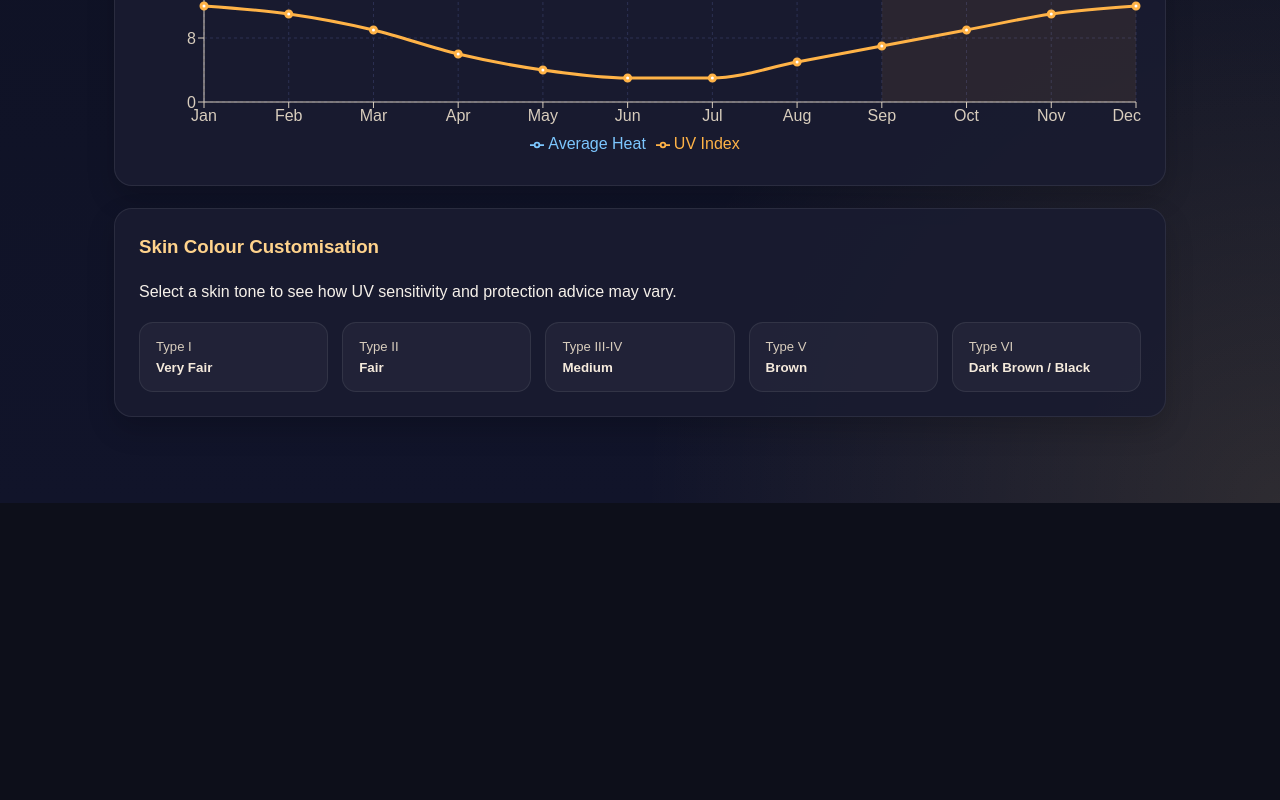
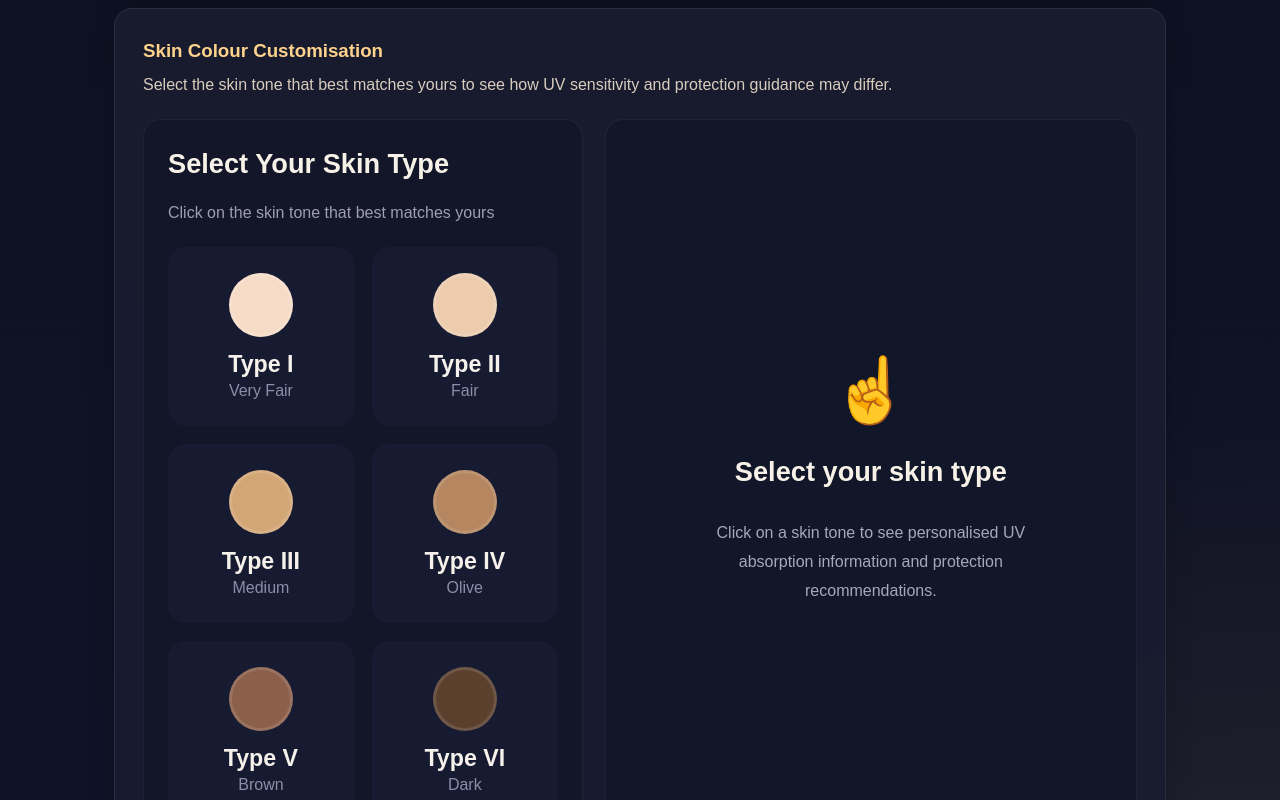
Before and after one commit to Someone1108/FIT5120-Team-07-Onboarding-Project, a React app in the folder frontend/: page /uv-awareness in a window 1280 px wide. Shown: the part 1200-2000 px from the top of the page. Before the commit the page ends 1703 px from the top, so only its background shows below. Built offline with nearby package versions, Linux system fonts and the light colour scheme; the HTML template or start-up script is replaced by a standard one.

Commit message:
Added interactive skin tone customisation section to UV Awareness page

```diff
--- a/frontend/src/App.css
+++ b/frontend/src/App.css
@@ -420,3 +420,208 @@
     margin-top: 0;
   }
 }
+
+/* Skin colour customisation section */
+.skin-awareness-section {
+  padding: 28px;
+}
+
+.skin-awareness-header {
+  margin-bottom: 22px;
+}
+
+.skin-awareness-header h3 {
+  margin-bottom: 8px;
+}
+
+.skin-awareness-header p {
+  margin: 0;
+  color: #d8cdbd;
+}
+
+.skin-awareness-layout {
+  display: grid;
+  grid-template-columns: 0.95fr 1.15fr;
+  gap: 22px;
+}
+
+.skin-selector-panel,
+.skin-result-panel {
+  background: rgba(17, 21, 40, 0.72);
+  border: 1px solid rgba(255, 255, 255, 0.06);
+  border-radius: 18px;
+  padding: 24px;
+}
+
+.skin-selector-panel h4,
+.skin-result-panel h4 {
+  margin-top: 0;
+  margin-bottom: 8px;
+  color: #f7f1e8;
+  font-size: 1.7rem;
+}
+
+.selector-subtext {
+  color: #9f9db1;
+  margin-bottom: 22px;
+}
+
+.skin-types-grid {
+  display: grid;
+  grid-template-columns: repeat(2, 1fr);
+  gap: 18px;
+}
+
+.skin-type-btn {
+  display: flex;
+  flex-direction: column;
+  align-items: center;
+  justify-content: center;
+  padding: 24px 14px;
+  background: rgba(24, 28, 50, 0.92);
+  border: 2px solid transparent;
+  border-radius: 18px;
+  cursor: pointer;
+  transition: all 0.25s ease;
+  color: #f6f1ea;
+}
+
+.skin-type-btn:hover {
+  transform: translateY(-2px);
+  border-color: rgba(255, 179, 71, 0.35);
+  background: rgba(30, 34, 58, 0.96);
+}
+
+.skin-type-btn-active {
+  border-color: #ffb347;
+  box-shadow: 0 0 0 3px rgba(255, 179, 71, 0.12);
+}
+
+.skin-color-circle {
+  width: 64px;
+  height: 64px;
+  border-radius: 50%;
+  border: 3px solid rgba(255, 255, 255, 0.12);
+  margin-bottom: 14px;
+}
+
+.skin-type-name {
+  font-size: 1.45rem;
+  font-weight: 700;
+  color: #f6f1ea;
+  margin-bottom: 4px;
+}
+
+.skin-type-desc {
+  color: #8f8ca7;
+  font-size: 1rem;
+}
+
+.skin-empty-state {
+  min-height: 100%;
+  display: flex;
+  flex-direction: column;
+  align-items: center;
+  justify-content: center;
+  text-align: center;
+  color: #a8a6bb;
+  padding: 36px 24px;
+}
+
+.skin-empty-icon {
+  font-size: 4rem;
+  margin-bottom: 14px;
+}
+
+.skin-empty-state h4 {
+  margin-bottom: 10px;
+}
+
+.skin-empty-state p {
+  max-width: 360px;
+  line-height: 1.8;
+}
+
+.skin-result-content {
+  display: flex;
+  flex-direction: column;
+  gap: 18px;
+}
+
+.skin-result-top {
+  display: flex;
+  align-items: center;
+  gap: 16px;
+}
+
+.skin-result-circle {
+  width: 70px;
+  height: 70px;
+  border-radius: 50%;
+  border: 3px solid rgba(255, 255, 255, 0.12);
+  flex-shrink: 0;
+}
+
+.result-type-label {
+  margin: 0 0 4px 0;
+  color: #ffcf88;
+  font-size: 0.9rem;
+  font-weight: 700;
+  text-transform: uppercase;
+}
+
+.skin-result-top h4 {
+  margin: 0 0 8px 0;
+  font-size: 1.8rem;
+}
+
+.sensitivity-badge {
+  display: inline-block;
+  background: rgba(255, 179, 71, 0.12);
+  color: #ffcf88;
+  border: 1px solid rgba(255, 179, 71, 0.18);
+  padding: 8px 12px;
+  border-radius: 999px;
+  font-size: 0.92rem;
+  font-weight: 700;
+}
+
+.skin-result-card {
+  background: rgba(255, 255, 255, 0.03);
+  border: 1px solid rgba(255, 255, 255, 0.06);
+  border-radius: 14px;
+  padding: 16px 18px;
+}
+
+.skin-result-card h5 {
+  margin: 0 0 8px 0;
+  color: #ffd38c;
+  font-size: 1rem;
+}
+
+.skin-result-card p {
+  margin: 0;
+  color: #e7ddcf;
+  line-height: 1.7;
+}
+
+@media (max-width: 980px) {
+  .skin-awareness-layout {
+    grid-template-columns: 1fr;
+  }
+}
+
+@media (max-width: 640px) {
+  .skin-types-grid {
+    grid-template-columns: 1fr;
+  }
+
+  .skin-selector-panel h4,
+  .skin-result-panel h4 {
+    font-size: 1.4rem;
+  }
+
+  .skin-type-name {
+    font-size: 1.2rem;
+  }
+}
--- a/frontend/src/data/skinToneData.js
+++ b/frontend/src/data/skinToneData.js
@@ -1,48 +1,81 @@
 const skinToneData = [
   {
     id: 1,
+    type: "Type I",
     name: "Very Fair",
-    shortLabel: "Type I",
+    color: "#f6dcc7",
     sensitivity: "Very high UV sensitivity",
-    absorption: "Lower melanin means less natural protection from UV radiation.",
+    absorption:
+      "Lower melanin means this skin type has less natural UV protection and burns very quickly.",
+    risk:
+      "This skin tone is highly sensitive to UV radiation, especially during high and very high UV periods.",
     advice:
-      "Use SPF 50+, seek shade early, and avoid long direct sun exposure during midday hours."
+      "Use SPF 50+, wear a hat and sunglasses, seek shade early, and avoid long direct sun exposure during midday hours."
   },
   {
     id: 2,
+    type: "Type II",
     name: "Fair",
-    shortLabel: "Type II",
+    color: "#ecccad",
     sensitivity: "High UV sensitivity",
-    absorption: "Can burn quickly and still needs strong daily protection.",
+    absorption:
+      "This skin type has low natural UV protection and can still burn quickly on strong UV days.",
+    risk:
+      "UV exposure can damage the skin even after a short time outdoors when UV levels are high.",
     advice:
-      "Use SPF 30+ to 50+, wear a hat and sunglasses, and reapply sunscreen regularly."
+      "Use SPF 30+ to 50+, reapply sunscreen every 2 hours, and reduce direct sun exposure during peak UV times."
   },
   {
     id: 3,
+    type: "Type III",
     name: "Medium",
-    shortLabel: "Type III-IV",
+    color: "#d2a675",
     sensitivity: "Moderate UV sensitivity",
-    absorption: "Has more natural protection than fair skin but can still be damaged by UV.",
+    absorption:
+      "This skin tone has more melanin than fair skin, but UV damage can still happen during prolonged exposure.",
+    risk:
+      "The risk of visible burning may be lower, but high UV still causes long-term skin damage.",
     advice:
-      "Use SPF 30+, limit long outdoor exposure, and protect skin during peak UV times."
+      "Use SPF 30+, sunglasses, and shade during high UV periods, especially in the middle of the day."
   },
   {
     id: 4,
-    name: "Brown",
-    shortLabel: "Type V",
-    sensitivity: "Lower UV sensitivity than lighter skin tones",
-    absorption: "More melanin offers some protection, but UV damage is still possible.",
+    type: "Type IV",
+    name: "Olive",
+    color: "#b58660",
+    sensitivity: "Moderate to lower visible burning risk",
+    absorption:
+      "This skin tone has more natural melanin protection, but UV exposure can still damage skin over time.",
+    risk:
+      "It may not burn as quickly as lighter skin tones, but that does not remove UV risk.",
     advice:
-      "Use sunscreen, especially during high UV days, and do not assume darker skin removes the risk."
+      "Use sunscreen, especially on high UV days, and wear protective accessories like hats and sunglasses."
   },
   {
     id: 5,
-    name: "Dark Brown / Black",
-    shortLabel: "Type VI",
-    sensitivity: "Lower visible burning risk, but UV exposure still matters",
-    absorption: "Higher melanin gives more natural protection, but long-term UV damage can still occur.",
+    type: "Type V",
+    name: "Brown",
+    color: "#8b5f4a",
+    sensitivity: "Lower visible burning risk",
+    absorption:
+      "Higher melanin provides more natural protection, but UV radiation can still cause damage and increase long-term health risks.",
+    risk:
+      "The risk of sunburn may be lower, but UV damage and skin cancer risk are not zero.",
     advice:
-      "Use SPF 30+, sunglasses, and shade where possible. Skin cancer risk is lower but not zero."
+      "Use SPF 30+, seek shade when UV is high, and do not assume darker skin removes the need for protection."
+  },
+  {
+    id: 6,
+    type: "Type VI",
+    name: "Dark",
+    color: "#5b402d",
+    sensitivity: "Lower visible burning risk, but still affected by UV",
+    absorption:
+      "This skin tone has the highest melanin level in this selector, which gives more natural UV protection than lighter skin tones.",
+    risk:
+      "Although visible burning is less common, UV exposure can still contribute to long-term skin damage.",
+    advice:
+      "Use sunscreen, sunglasses, and shade during extreme UV periods. Protection is still recommended."
   }
 ];
 
--- a/frontend/src/pages/UVAwareness.jsx
+++ b/frontend/src/pages/UVAwareness.jsx
@@ -1,18 +1,4 @@
 import { useState } from "react";
-import {
-  ResponsiveContainer,
-  BarChart,
-  Bar,
-  LineChart,
-  Line,
-  XAxis,
-  YAxis,
-  CartesianGrid,
-  Tooltip,
-  Legend,
-  ReferenceArea
-} from "recharts";
-import { skinCancerImpactData, uvTrendData } from "../data/chartData";
 import skinToneData from "../data/skinToneData";
 
 function UVAwareness() {
@@ -40,86 +26,111 @@ function UVAwareness() {
       <section className="chart-card">
         <h3>Skin Cancer Impact in Australia</h3>
         <p className="chart-note">
-          This chart compares annual skin cancer incidence and deaths.
+          This chart area will display the final visualisation once the dataset
+          is added by the team.
         </p>
-        <div className="real-chart">
-          <ResponsiveContainer width="100%" height={320}>
-            <BarChart data={skinCancerImpactData}>
-              <CartesianGrid strokeDasharray="3 3" stroke="#2c3153" />
-              <XAxis dataKey="year" stroke="#d8cdbd" />
-              <YAxis stroke="#d8cdbd" />
-              <Tooltip />
-              <Legend />
-              <Bar dataKey="incidence" fill="#ffb347" name="Incidence" />
-              <Bar dataKey="deaths" fill="#ff6b6b" name="Deaths" />
-            </BarChart>
-          </ResponsiveContainer>
-        </div>
+        <div className="chart-placeholder">Skin cancer chart placeholder</div>
       </section>
 
       <section className="chart-card">
         <h3>Australian UV or Heat Trends Over Time</h3>
         <p className="chart-note">
-          This line graph shows how UV and heat levels change through the year.
-          Harmful UV periods are where the UV index rises above safer levels.
+          This section will show a line graph highlighting harmful UV periods.
         </p>
-        <div className="real-chart">
-          <ResponsiveContainer width="100%" height={320}>
-            <LineChart data={uvTrendData}>
-              <CartesianGrid strokeDasharray="3 3" stroke="#2c3153" />
-              <XAxis dataKey="month" stroke="#d8cdbd" />
-              <YAxis stroke="#d8cdbd" />
-              <Tooltip />
-              <Legend />
-              <ReferenceArea x1="Jan" x2="Mar" fill="#ff9f43" fillOpacity={0.08} />
-              <ReferenceArea x1="Sep" x2="Dec" fill="#ff9f43" fillOpacity={0.08} />
-              <Line
-                type="monotone"
-                dataKey="uv"
-                stroke="#ffb347"
-                strokeWidth={3}
-                name="UV Index"
-              />
-              <Line
-                type="monotone"
-                dataKey="heat"
-                stroke="#7cc6fe"
-                strokeWidth={3}
-                name="Average Heat"
-              />
-            </LineChart>
-          </ResponsiveContainer>
+        <div className="chart-placeholder">UV trend line graph placeholder</div>
+      </section>
+
+      <section className="info-card skin-awareness-section">
+        <div className="skin-awareness-header">
+          <h3>Skin Colour Customisation</h3>
+          <p>
+            Select the skin tone that best matches yours to see how UV
+            sensitivity and protection guidance may differ.
+          </p>
+        </div>
+
+        <div className="skin-awareness-layout">
+          <div className="skin-selector-panel">
+            <h4>Select Your Skin Type</h4>
+            <p className="selector-subtext">
+              Click on the skin tone that best matches yours
+            </p>
+
+            <div className="skin-types-grid">
+              {skinToneData.map((tone) => (
+                <button
+                  key={tone.id}
+                  className={`skin-type-btn ${
+                    selectedTone?.id === tone.id ? "skin-type-btn-active" : ""
+                  }`}
+                  onClick={() => setSelectedTone(tone)}
+                >
+                  <div
+                    className="skin-color-circle"
+                    style={{ backgroundColor: tone.color }}
+                  ></div>
+                  <span className="skin-type-name">{tone.type}</span>
+                  <span className="skin-type-desc">{tone.name}</span>
+                </button>
+              ))}
+            </div>
+          </div>
+
+          <div className="skin-result-panel">
+            {!selectedTone ? (
+              <div className="skin-empty-state">
+                <div className="skin-empty-icon">☝️</div>
+                <h4>Select your skin type</h4>
+                <p>
+                  Click on a skin tone to see personalised UV absorption
+                  information and protection recommendations.
+                </p>
+              </div>
+            ) : (
+              <div className="skin-result-content">
+                <div className="skin-result-top">
+                  <div
+                    className="skin-result-circle"
+                    style={{ backgroundColor: selectedTone.color }}
+                  ></div>
+
+                  <div>
+                    <p className="result-type-label">{selectedTone.type}</p>
+                    <h4>{selectedTone.name}</h4>
+                    <span className="sensitivity-badge">
+                      {selectedTone.sensitivity}
+                    </span>
+                  </div>
+                </div>
+
+                <div className="skin-result-card">
+                  <h5>UV Absorption Information</h5>
+                  <p>{selectedTone.absorption}</p>
+                </div>
+
+                <div className="skin-result-card">
+                  <h5>Relationship to UV Exposure Risk</h5>
+                  <p>{selectedTone.risk}</p>
+                </div>
+
+                <div className="skin-result-card">
+                  <h5>Recommended Sun Protection</h5>
+                  <p>{selectedTone.advice}</p>
+                </div>
+              </div>
+            )}
+          </div>
         </div>
       </section>
 
       <section className="info-card">
-        <h3>Skin Colour Customisation</h3>
-        <p>
-          Select a skin tone to see how UV sensitivity and protection advice may
-          vary.
-        </p>
-
-        <div className="skin-tone-grid">
-          {skinToneData.map((tone) => (
-            <button
-              key={tone.id}
-              className={`tone-card ${selectedTone?.id === tone.id ? "tone-card-active" : ""}`}
-              onClick={() => setSelectedTone(tone)}
-            >
-              <span className="tone-label">{tone.shortLabel}</span>
-              <strong>{tone.name}</strong>
-            </button>
-          ))}
-        </div>
-
-        {selectedTone && (
-          <div className="skin-tone-result">
-            <h4>{selectedTone.name}</h4>
-            <p><strong>Sensitivity:</strong> {selectedTone.sensitivity}</p>
-            <p><strong>UV absorption context:</strong> {selectedTone.absorption}</p>
-            <p><strong>Recommended protection:</strong> {selectedTone.advice}</p>
-          </div>
-        )}
+        <h3>Key takeaways</h3>
+        <ul className="tip-list">
+          <li>High UV can happen even on cooler days.</li>
+          <li>Cloud cover does not always mean low UV exposure.</li>
+          <li>Darker skin tones still need sun protection.</li>
+          <li>Regular protection helps reduce long-term skin damage.</li>
+        </ul>
       </section>
     </main>
   );
```
